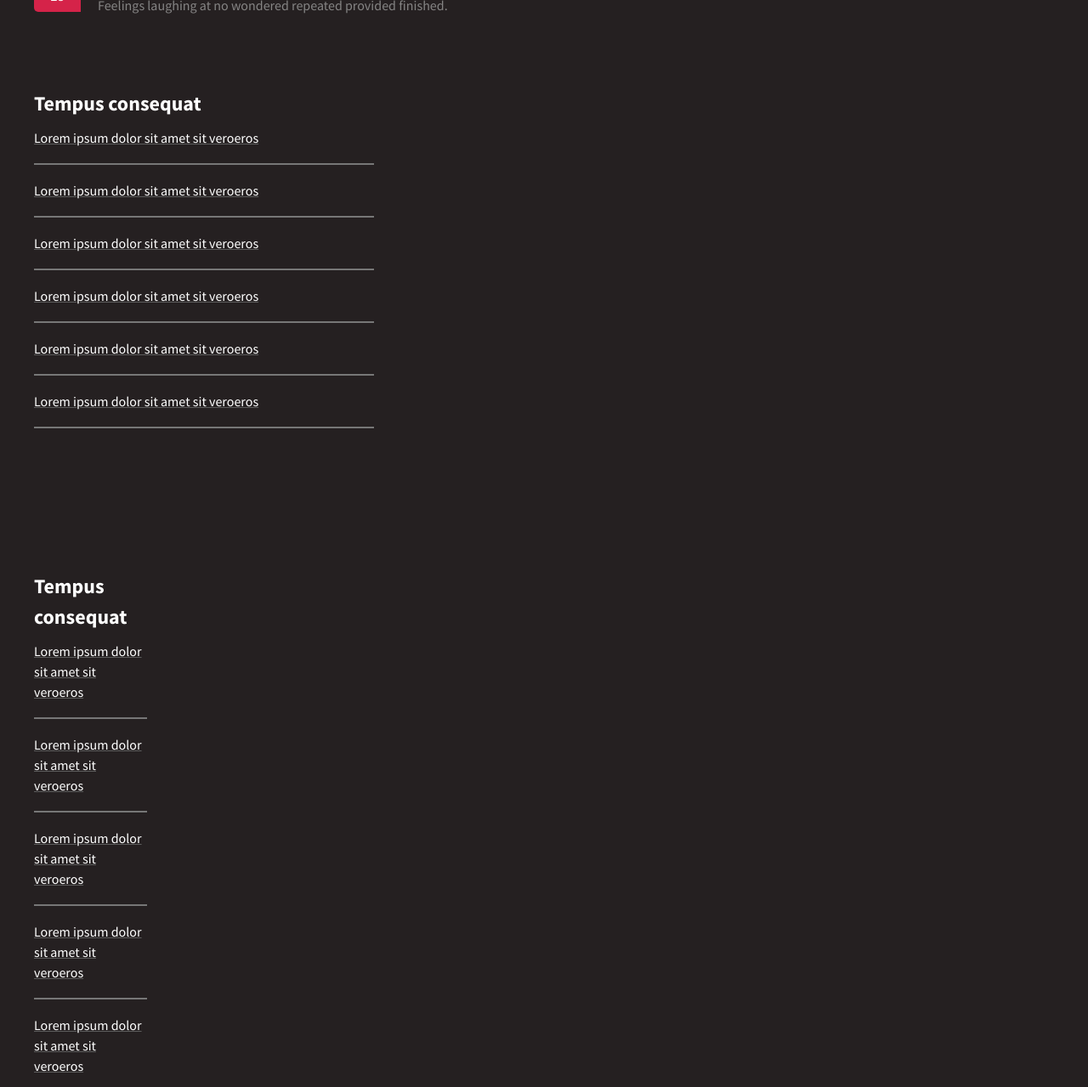
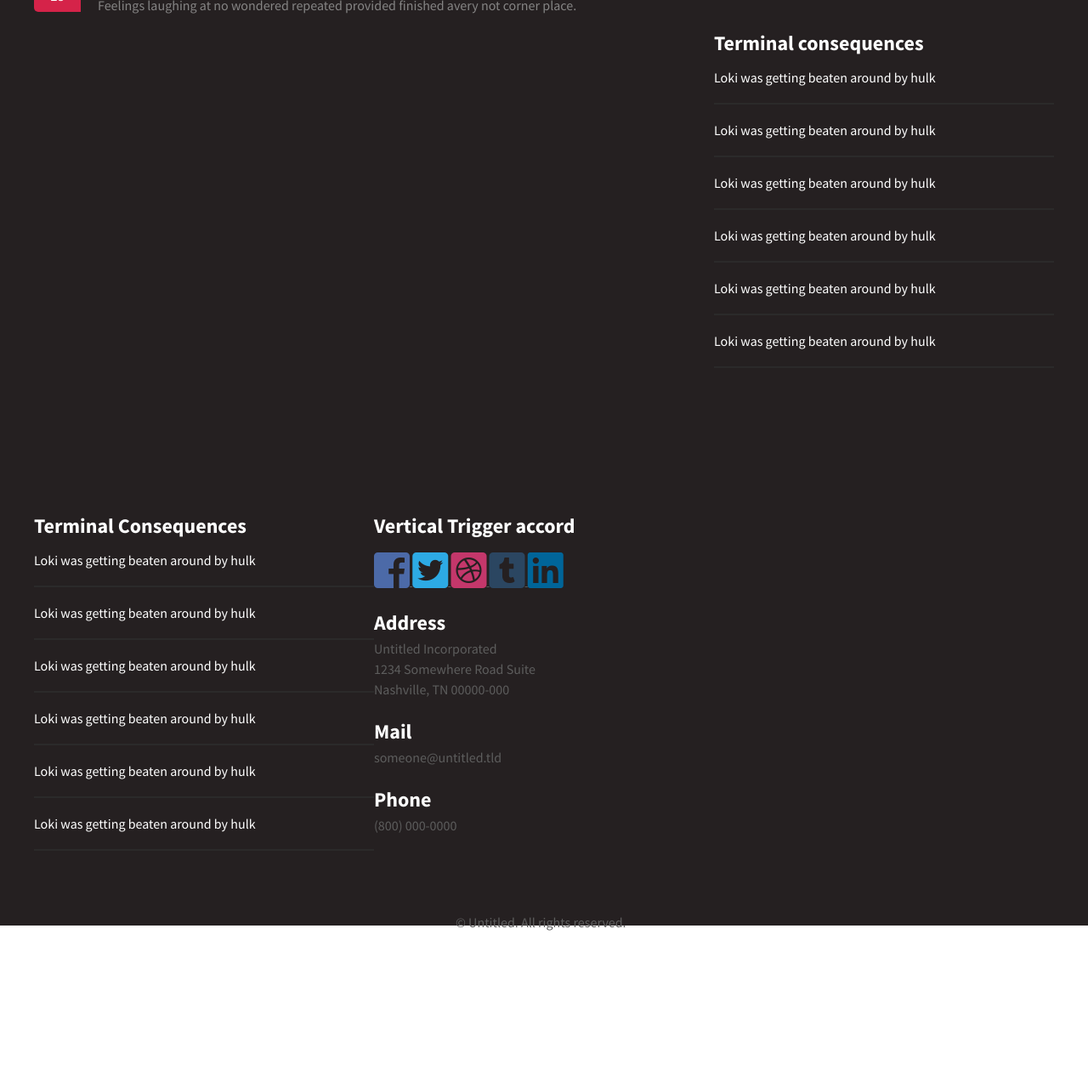
Before and after one commit to srijan-kapoor/collaboration_project, a plain HTML site: page Magenta/index.html in a window 1280 px wide. Shown: the part 2615-3894 px from the top of the page at 85% size. After the commit the page ends 3712 px from the top, so only its background shows below. Drawn offline with Linux system fonts and the light colour scheme.

Commit message:
Add Footer

```diff
--- a/Magenta/assets/stylesheet/style.css
+++ b/Magenta/assets/stylesheet/style.css
@@ -360,8 +360,8 @@ header h3 {
 	padding: 0px 20px;
 	vertical-align: middle;
 }
-hr {
-	border: 1px solid #777;
+.footer hr {
+	border: 1px solid rgb(43, 42, 42);
 	position: relative;
 	/*width: 40%;*/
 	/*left: 10%;*/
@@ -375,7 +375,7 @@ hr {
 }
 .row-side h3 {
 	color: #fff;
-	margin: : 10px;
+	margin: 10px;
 }
 .row-side p {
 	color: #858484;
@@ -386,3 +386,39 @@ hr {
 .footer-contact h4 {
 	color: #fff;
 }
+
+/* Social */
+
+.fab {
+	font-size: 48px;
+}
+.fa-facebook-square {
+	color: #4C6AA8;
+}
+.fa-twitter-square {
+	color: #2daae4;
+}
+.fa-dribbble-square {
+	color: #c4376b;
+}
+.fa-tumblr-square {
+	color: #2b4661;
+}
+.fa-linkedin {
+	color: #006599;
+}
+
+.links li {
+	display: inline-block;
+}
+
+/* Copyright section */
+
+.copyright {
+	width: 280px;
+	height: 25px;
+	background: rgba(255, 255, 255, 0.05);
+	border-radius: 5px;
+	padding: 0.85em 2.25em 0.85em 2.25em;
+	margin: 0 auto;
+}
--- a/Magenta/index.html
+++ b/Magenta/index.html
@@ -125,7 +125,7 @@
 				<section class="footer">
 					<div class="wrapper clearfix">
 						<div class="row">
-							<div class="col-7">
+							<div class="col-8">
 								<header>
 									<h3>Blank factory universe resource</h3>
 								</header>
@@ -134,7 +134,7 @@
 										<div class="arrow">Jan<br>27</div>
 										<div class="float-left">
 											<h5><a href="#">Perceived end knowledge certainly day</a></h5>
-												<p>Feelings laughing at no wondered repeated provided finished.</p>
+											<p>Feelings laughing at no wondered repeated provided finished avery not corner place.</p>
 										</div>
 									</li>
 									<hr>
@@ -143,7 +143,7 @@
 										<div class="float-left">
 											<div>
 												<h5><a href="#">Perceived end knowledge certainly day</a></h5>
-												  <p>Feelings laughing at no wondered repeated provided finished.</p>
+												<p>Feelings laughing at no wondered repeated provided finished avery not corner place.</p>
 											</div>
 										</div>
 									</li>
@@ -152,7 +152,7 @@
 										<div class="arrow">Jan<br>28</div>
 										<div class="float-left">
 											<h5><a href="#">Perceived end knowledge certainly day</a></h5>
-												<p>Feelings laughing at no wondered repeated provided finished.</p>
+											<p>Feelings laughing at no wondered repeated provided finished avery not corner place.</p>
 										</div>
 									</li>
 									<hr>
@@ -161,7 +161,7 @@
 										<div class="arrow">Jan<br>28</div>
 										<div class="float-left">
 											<h5><a href="#">Perceived end knowledge certainly day</a></h5>
-												<p>Feelings laughing at no wondered repeated provided finished.</p>
+											<p>Feelings laughing at no wondered repeated provided finished avery not corner place.</p>
 										</div>
 									</li>
 									<hr>
@@ -169,7 +169,7 @@
 										<div class="arrow">Jan<br>28</div>
 										<div class="float-left">
 											<h5><a href="#">Perceived end knowledge certainly day</a></h5>
-												<p>Feelings laughing at no wondered repeated provided finished.</p>
+											<p>Feelings laughing at no wondered repeated provided finished avery not corner place.</p>
 										</div>
 									</li>
 								</ul>
@@ -183,39 +183,67 @@
 								<button class="btn red">Find out more</button>
 							</div>
 						</div>
-						</div>
 
 						<div class="wrapper clearfix">
 							<div class="col-4">
 								<div class="footer-contact padding">
-						 		<h4>Tempus consequat</h4>
+									<h4>Terminal consequences</h4>
 									<ul class="links">
-						 		<li><a href="#">Lorem ipsum dolor sit amet sit veroeros</a></li><hr>
-						 		<li><a href="#">Lorem ipsum dolor sit amet sit veroeros</a></li><hr>
-						 		<li><a href="#">Lorem ipsum dolor sit amet sit veroeros</a></li><hr>
-						 		<li><a href="#">Lorem ipsum dolor sit amet sit veroeros</a></li><hr>
-						 		<li><a href="#">Lorem ipsum dolor sit amet sit veroeros</a></li><hr>
-						 		<li><a href="#">Lorem ipsum dolor sit amet sit veroeros</a></li><hr>
+										<li><a href="#">Loki was getting beaten around by hulk</a></li><hr>
+										<li><a href="#">Loki was getting beaten around by hulk</a></li><hr>
+										<li><a href="#">Loki was getting beaten around by hulk</a></li><hr>
+										<li><a href="#">Loki was getting beaten around by hulk</a></li><hr>
+										<li><a href="#">Loki was getting beaten around by hulk</a></li><hr>
+										<li><a href="#">Loki was getting beaten around by hulk</a></li><hr>
 									</ul>
+								</div>
 							</div>
 
 							<div class="col-4">
 								<div class="footer-contact padding">
-						 		<h4>Tempus consequat</h4>
+									<h4>Terminal Consequences</h4>
 									<ul class="links">
-						 		<li><a href="#">Lorem ipsum dolor sit amet sit veroeros</a></li><hr>
-						 		<li><a href="#">Lorem ipsum dolor sit amet sit veroeros</a></li><hr>
-						 		<li><a href="#">Lorem ipsum dolor sit amet sit veroeros</a></li><hr>
-						 		<li><a href="#">Lorem ipsum dolor sit amet sit veroeros</a></li><hr>
-						 		<li><a href="#">Lorem ipsum dolor sit amet sit veroeros</a></li><hr>
-						 		<li><a href="#">Lorem ipsum dolor sit amet sit veroeros</a></li><hr>
+										<li><a href="#">Loki was getting beaten around by hulk</a></li><hr>
+										<li><a href="#">Loki was getting beaten around by hulk</a></li><hr>
+										<li><a href="#">Loki was getting beaten around by hulk</a></li><hr>
+										<li><a href="#">Loki was getting beaten around by hulk</a></li><hr>
+										<li><a href="#">Loki was getting beaten around by hulk</a></li><hr>
+										<li><a href="#">Loki was getting beaten around by hulk</a></li><hr>
 									</ul>
 								</div>
-
 							</div>
 
-
-
+							<div class="col-4">
+								<div class="footer-contact padding social">
+									<h4>Vertical Trigger accord</h4>
+									<ul class="links">
+										<li><a class="fab fa-facebook-square" href="#"></a></li>
+										<li><a class="fab fa-twitter-square" href="#"></a></li>
+										<li><a class="fab fa-dribbble-square" href="#"></a></li>
+										<li><a class="fab fa-tumblr-square" href="#"></a></li>
+										<li><a class="fab fa-linkedin" href="#"></a></li>
+									</ul>
+									<ul>
+										<li>
+											<h4>Address</h4>
+											<p>Untitled Incorporated<br>1234 Somewhere Road Suite<br>Nashville, TN 00000-000</p>
+										</li>
+										<li>
+											<h4>Mail</h4>
+											<p>someone@untitled.tld</p>
+										</li>
+										<li>
+											<h4>Phone</h4>
+											<p>(800) 000-0000</p>
+										</li>
+									</ul>
+								</div>
+							</div>
+							<div class="copyright">
+								<p>© Untitled. All rights reserved.</p>
+							</div>
+						</div>
+					</div>
 				</section>
 			</footer>
 		</main>
```
Lines whose indentation alone changed are shown as unchanged.
